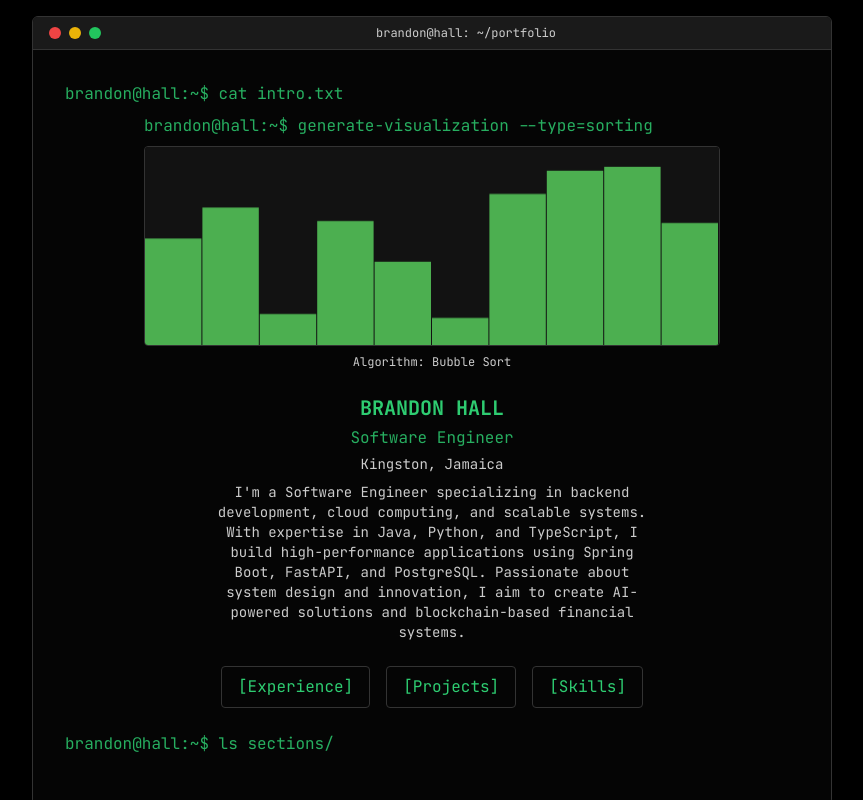
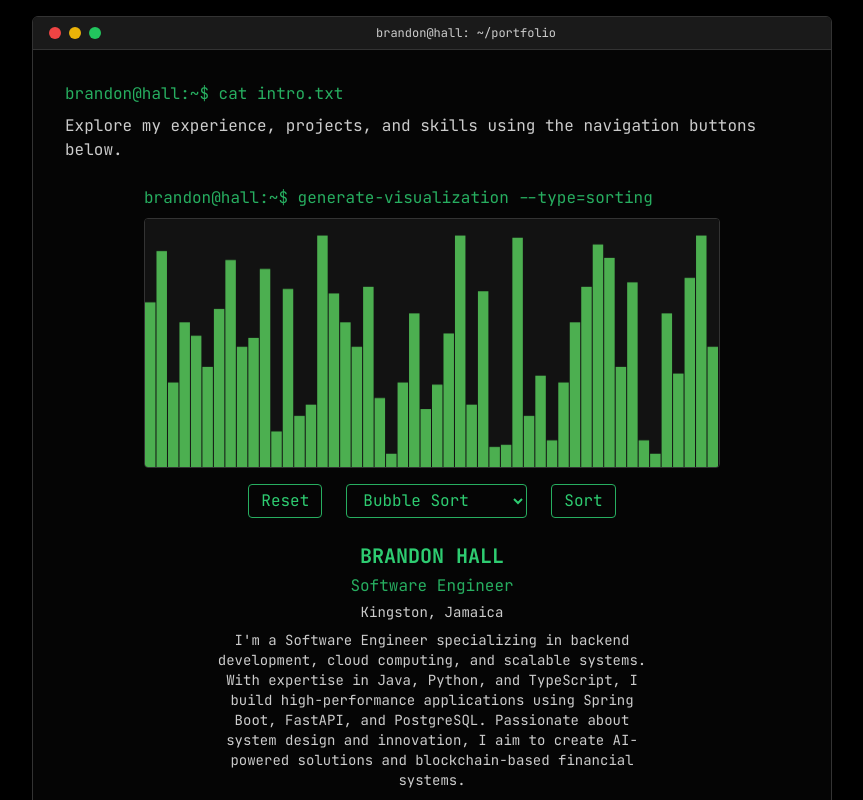
Before and after one commit to brandonejhall/brandon-hall, a React (Vite) app: page / in a window 1280 px wide. Shown: the top 800 px of the page, without its empty margins (208-1071 px from the left). Built offline with nearby package versions, Linux system fonts and the light colour scheme.

Commit message:
Reverted to edit edt-446af5a3-9420-4a69-9b42-5cf2b2cb3177: "Update website content and visuals
- Update work experience descriptions.
- Rearrange home page overview content.
- Replace ASCII art with sorting visualization.
- Update project links to GitHub repositories."

```diff
--- a/src/components/SortingVisualizer.tsx
+++ b/src/components/SortingVisualizer.tsx
@@ -1,3 +1,4 @@
+
 import React, { useEffect, useRef, useState } from 'react';
 
 type SortingAlgorithm = 'bubble' | 'insertion' | 'quick';
@@ -9,14 +10,14 @@ const SortingVisualizer: React.FC = () => {
   const [algorithm, setAlgorithm] = useState<SortingAlgorithm>('bubble');
   const [animationFrameId, setAnimationFrameId] = useState<number | null>(null);
   const [sortingTimeout, setSortingTimeout] = useState<NodeJS.Timeout | null>(null);
-  const [autoSortComplete, setAutoSortComplete] = useState<boolean>(false);
 
-  // Generate random array with fewer bars (max 10)
+  // Generate random array
   const generateArray = () => {
     const canvas = canvasRef.current;
     if (!canvas) return;
 
-    const size = 10; // Fixed size of 10 bars
+    const width = canvas.width;
+    const size = Math.min(50, Math.floor(width / 10)); // Adjust number of bars based on width
     const newArray = Array.from({ length: size }, () => Math.floor(Math.random() * 100) + 5);
     setArray(newArray);
     drawArray(newArray);
@@ -62,10 +63,13 @@ const SortingVisualizer: React.FC = () => {
 
     for (let i = 0; i < arrCopy.length; i++) {
       for (let j = 0; j < arrCopy.length - i - 1; j++) {
+        // Add frame to show comparison
         animations.push({ array: [...arrCopy], highlights: [j, j + 1] });
 
         if (arrCopy[j] > arrCopy[j + 1]) {
+          // Swap elements
           [arrCopy[j], arrCopy[j + 1]] = [arrCopy[j + 1], arrCopy[j]];
+          // Add frame to show swap
           animations.push({ array: [...arrCopy], highlights: [j, j + 1] });
         }
       }
@@ -81,11 +85,10 @@ const SortingVisualizer: React.FC = () => {
         const timeoutId = setTimeout(() => {
           const frameId = requestAnimationFrame(animate);
           setAnimationFrameId(frameId);
-        }, 50);
+        }, 50); // Slow down animation for visibility
         setSortingTimeout(timeoutId);
       } else {
         setSorting(false);
-        setAutoSortComplete(true);
       }
     };
 
@@ -129,7 +132,6 @@ const SortingVisualizer: React.FC = () => {
         setSortingTimeout(timeoutId);
       } else {
         setSorting(false);
-        setAutoSortComplete(true);
       }
     };
 
@@ -148,19 +150,19 @@ const SortingVisualizer: React.FC = () => {
       let i = low - 1;
 
       for (let j = low; j < high; j++) {
-        animations.push({ array: [...arr], highlights: [j, high] });
+        animations.push({ array: [...arr], highlights: [j, high] }); // Compare j with pivot
 
         if (arr[j] <= pivot) {
           i++;
-          [arr[i], arr[j]] = [arr[j], arr[i]];
-          animations.push({ array: [...arr], highlights: [i, j] });
+          [arr[i], arr[j]] = [arr[j], arr[i]]; // Swap
+          animations.push({ array: [...arr], highlights: [i, j] }); // Show swap
         }
       }
 
-      [arr[i + 1], arr[high]] = [arr[high], arr[i + 1]];
-      animations.push({ array: [...arr], highlights: [i + 1, high] });
+      [arr[i + 1], arr[high]] = [arr[high], arr[i + 1]]; // Swap pivot
+      animations.push({ array: [...arr], highlights: [i + 1, high] }); // Show pivot swap
 
-      return i + 1;
+      return i + 1; // Return pivot index
     };
 
     const quickSortRecursive = (arr: number[], low: number, high: number) => {
@@ -188,50 +190,35 @@ const SortingVisualizer: React.FC = () => {
         setSortingTimeout(timeoutId);
       } else {
         setSorting(false);
-        setAutoSortComplete(true);
       }
     };
 
     animate();
   };
 
-  // Auto cycle through sorting algorithms
-  useEffect(() => {
-    if (autoSortComplete) {
-      setAutoSortComplete(false);
-      // Cycle to the next algorithm
-      const nextAlgo = algorithm === 'bubble'
-        ? 'insertion'
-        : algorithm === 'insertion'
-          ? 'quick'
-          : 'bubble';
+  // Start sorting with selected algorithm
+  const startSorting = () => {
+    if (sorting) return;
 
-      // Set a timeout to allow a brief pause before next sort
-      const timeoutId = setTimeout(() => {
-        setAlgorithm(nextAlgo);
-        generateArray();
     setSorting(true);
 
-        // Start the next sort algorithm
-        if (nextAlgo === 'bubble') {
+    switch (algorithm) {
+      case 'bubble':
         bubbleSort();
-        } else if (nextAlgo === 'insertion') {
+        break;
+      case 'insertion':
         insertionSort();
-        } else {
+        break;
+      case 'quick':
         quickSort();
+        break;
+      default:
+        bubbleSort();
     }
-      }, 1000); // 1-second pause between sorts
+  };
 
-      setSortingTimeout(timeoutId);
-    }
-  }, [autoSortComplete, algorithm]);
-
-  // Start the auto-sorting cycle when component mounts
+  // Clean up animation frame on component unmount
   useEffect(() => {
-    generateArray();
-    setSorting(true);
-    bubbleSort();
-
     return () => {
       if (animationFrameId) {
         cancelAnimationFrame(animationFrameId);
@@ -240,7 +227,7 @@ const SortingVisualizer: React.FC = () => {
         clearTimeout(sortingTimeout);
       }
     };
-  }, []);
+  }, [animationFrameId, sortingTimeout]);
 
   // Handle canvas resize and redraw
   useEffect(() => {
@@ -251,9 +238,9 @@ const SortingVisualizer: React.FC = () => {
       const container = canvas.parentElement;
       if (!container) return;
 
-      // Set canvas size to match container but keep height smaller
+      // Set canvas size to match container
       canvas.width = container.clientWidth;
-      canvas.height = Math.min(200, window.innerHeight * 0.3); // Make the visualization smaller
+      canvas.height = Math.min(300, window.innerHeight * 0.4);
 
       // Redraw array with new dimensions
       if (array.length) {
@@ -271,14 +258,51 @@ const SortingVisualizer: React.FC = () => {
     };
   }, [array]);
 
+  // Initialize array when component mounts
+  useEffect(() => {
+    generateArray();
+  }, []);
+
   return (
     <div className="sorting-visualizer">
       <div className="command-prompt mb-2">brandon@hall:~$ generate-visualization --type=sorting</div>
       <div className="canvas-container">
         <canvas ref={canvasRef} />
       </div>
-      <div className="text-center text-xs text-terminal-gray mt-2">
-        Algorithm: {algorithm.charAt(0).toUpperCase() + algorithm.slice(1)} Sort
+      <div className="controls mt-4 flex justify-center space-x-4">
+        <button
+          className="control-button"
+          onClick={() => {
+            if (animationFrameId) {
+              cancelAnimationFrame(animationFrameId);
+            }
+            if (sortingTimeout) {
+              clearTimeout(sortingTimeout);
+            }
+            setSorting(false);
+            generateArray();
+          }}
+          disabled={sorting}
+        >
+          Reset
+        </button>
+        <select
+          className="algorithm-select"
+          value={algorithm}
+          onChange={(e) => setAlgorithm(e.target.value as SortingAlgorithm)}
+          disabled={sorting}
+        >
+          <option value="bubble">Bubble Sort</option>
+          <option value="insertion">Insertion Sort</option>
+          <option value="quick">Quick Sort</option>
+        </select>
+        <button
+          className="control-button"
+          onClick={startSorting}
+          disabled={sorting}
+        >
+          Sort
+        </button>
       </div>
     </div>
   );
--- a/src/components/TerminalContent.tsx
+++ b/src/components/TerminalContent.tsx
@@ -1,3 +1,4 @@
+
 import React, { useState } from 'react';
 import SortingVisualizer from './SortingVisualizer';
 import { ExperienceSection, ProjectsSection, SkillsSection } from './TerminalSections';
@@ -45,6 +46,9 @@ const TerminalContent: React.FC = () => {
   return (
     <div className="terminal-content">
       <div className="command-prompt mb-2">brandon@hall:~$ cat intro.txt</div>
+      <div className="command-output mb-6">
+        <p>Explore my experience, projects, and skills using the navigation buttons below.</p>
+      </div>
 
       <SortingVisualizer />
 
--- a/src/index.css
+++ b/src/index.css
@@ -1,3 +1,4 @@
+
 @import url('https://fonts.googleapis.com/css2?family=JetBrains+Mono:wght@300;400;500;600;700&display=swap');
 
 @tailwind base;
@@ -154,7 +155,7 @@
 
   .canvas-container {
     @apply w-full border border-terminal-border bg-terminal-black rounded overflow-hidden;
-    height: 200px;
+    height: 250px;
   }
 
   .canvas-container canvas {
@@ -175,12 +176,6 @@
     @apply px-3 py-1 bg-terminal-black border border-terminal-green text-terminal-green-light
            rounded focus:outline-none focus:ring-1 focus:ring-terminal-green
            disabled:opacity-50 disabled:cursor-not-allowed;
-  }
-
-  /* Konami code animation for sorting visualizer */
-  .sorting-visualizer.konami-active .canvas-container {
-    @apply border-terminal-green;
-    box-shadow: 0 0 10px rgba(76, 175, 80, 0.5);
   }
 }
 
--- a/src/pages/Index.tsx
+++ b/src/pages/Index.tsx
@@ -29,6 +29,17 @@ const Index = () => {
           iterations: 1
         });
 
+        // Trigger a re-sort or special effect on the visualizer
+        const resetButton = document.querySelector('.sorting-visualizer button:first-of-type') as HTMLButtonElement;
+        const sortButton = document.querySelector('.sorting-visualizer button:last-of-type') as HTMLButtonElement;
+
+        if (resetButton && sortButton) {
+          resetButton.click();
+          setTimeout(() => {
+            sortButton.click();
+          }, 500);
+        }
+
         // Remove the class after the animation
         setTimeout(() => {
           visualizerElement.classList.remove('konami-active');
```
Lines whose indentation alone changed are shown as unchanged.
